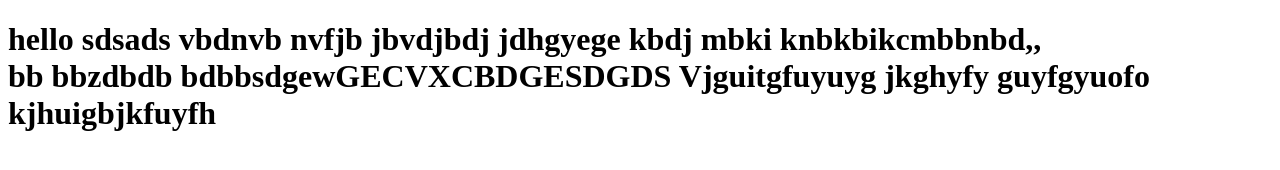
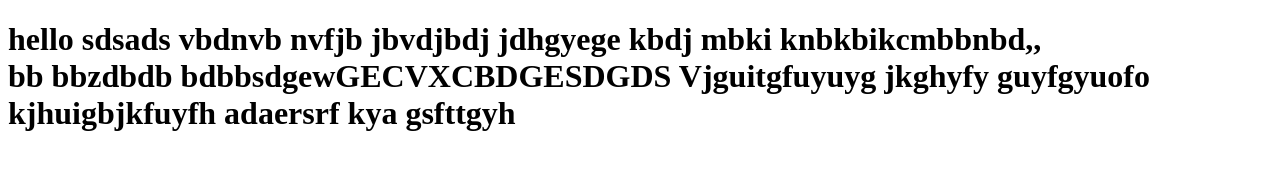
Before and after one commit to adarsh-koyileriyan/check, a plain HTML site: page index.html in a window 1280 px wide. Drawn offline with Linux system fonts and the light colour scheme.

Commit message:
Update index.html

```diff
--- a/index.html
+++ b/index.html
@@ -23,6 +23,9 @@
                  jkghyfy
                  guyfgyuofo
                  kjhuigbjkfuyfh
+                 adaersrf
+                  kya gsfttgyh
+
              </div>
 
 
```
